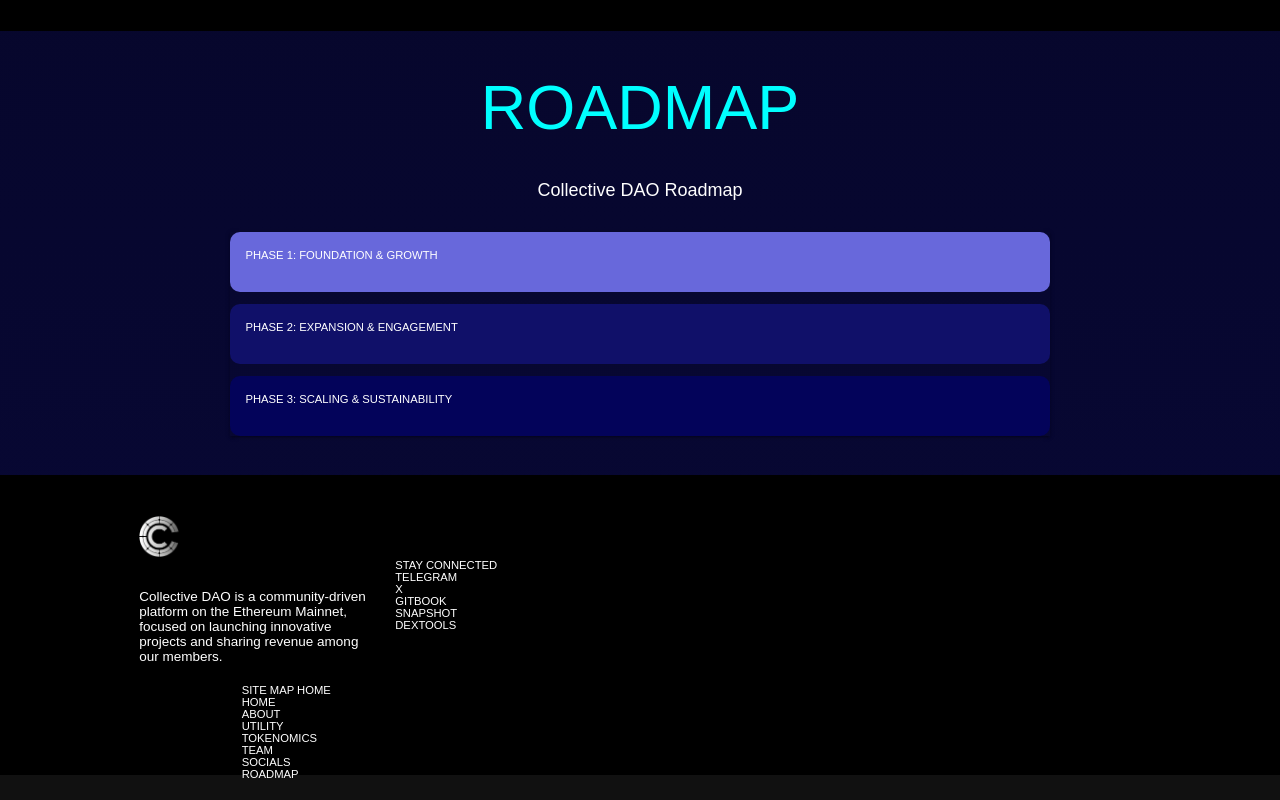
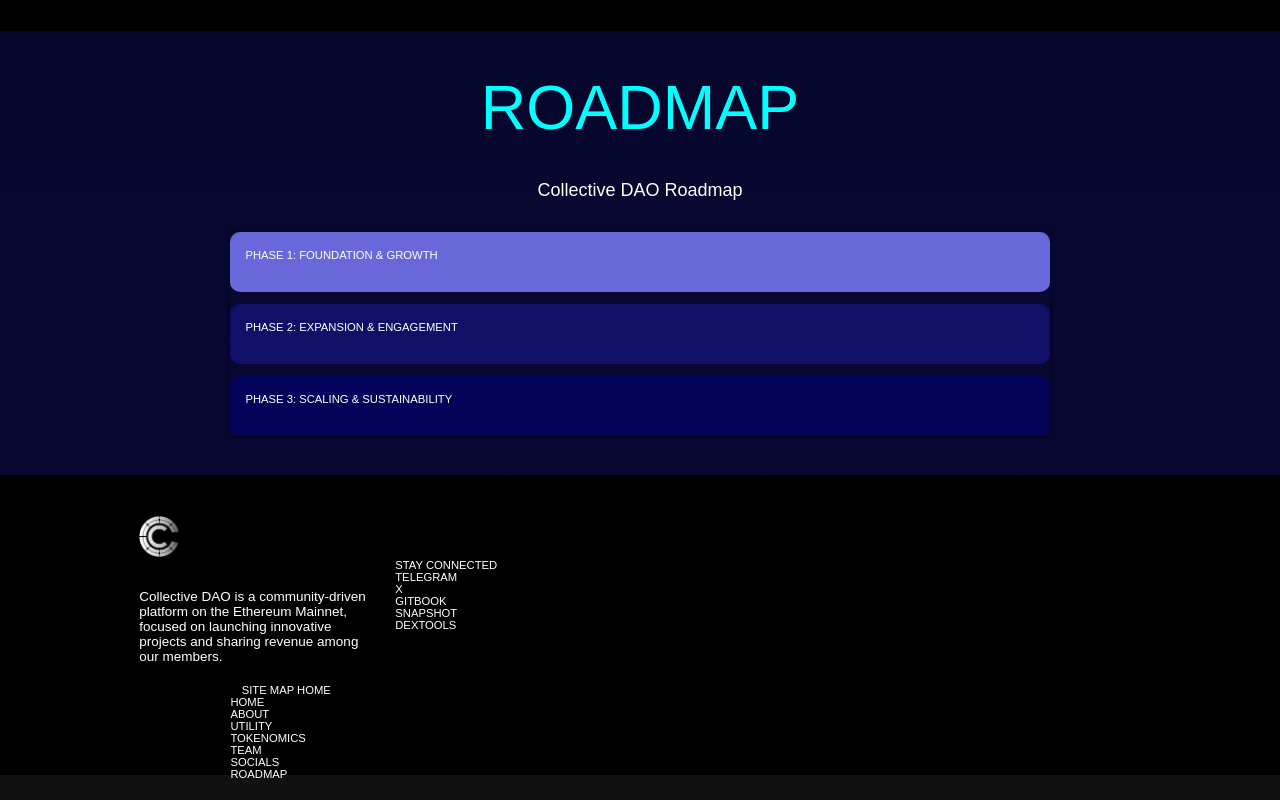
Before and after one commit to emem-zaxk/portfoli, a plain HTML site: page index.html in a window 1280 px wide. Shown: the part 4401-5201 px from the top of the page. Drawn offline with nearby package versions, Linux system fonts and the light colour scheme; files that its build step writes are made by us from their sources; files whose address does not match are found by name.

Commit message:
Update index.html

```diff
--- a/index.html
+++ b/index.html
@@ -538,29 +538,15 @@
               <p>SITE MAP
                 HOME</p>
             </div>
-            <div class="col l2">
-              <p>HOME
-              </p>
-            </div>
-            <div class="col l12">
-              <p>ABOUT</p>
-            </div>
-            <div class="col l12">
-              <p>UTILITY</p>
-            </div>
-            <div class="col l12">
-              <p>TOKENOMICS
-              </p>
-            </div>
-            <div class="col l12">
-              <p>TEAM</p>
-            </div>
-            <div class="col l12">
-              <p>SOCIALS</p>
-            </div>
-            <div class="col l12">
-              <p>ROADMAP</p>
-            </div>
+              <p>
+                  HOME <br>
+              ABOUT <br>
+              UTILITY <br>
+              TOKENOMICS <br>
+              TEAM <br>
+              SOCIALS <br>
+              ROADMAP <br>
+                </p>
           </div>
 
 
```
